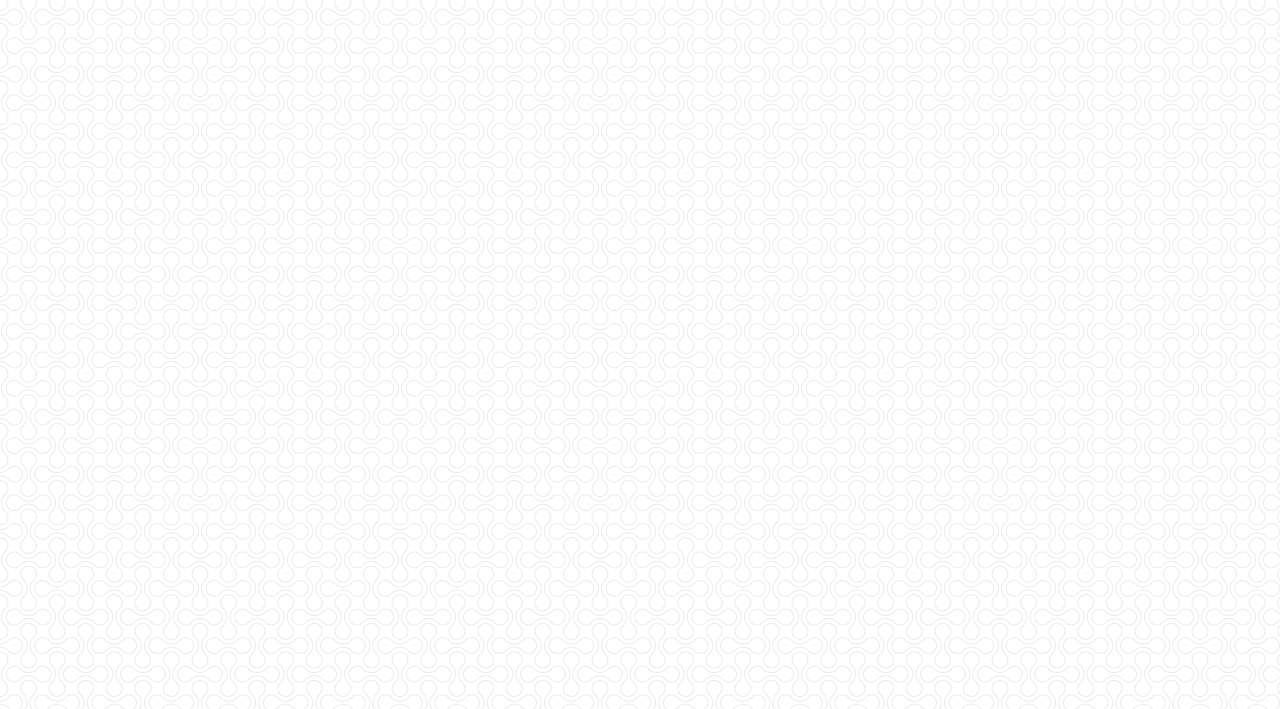
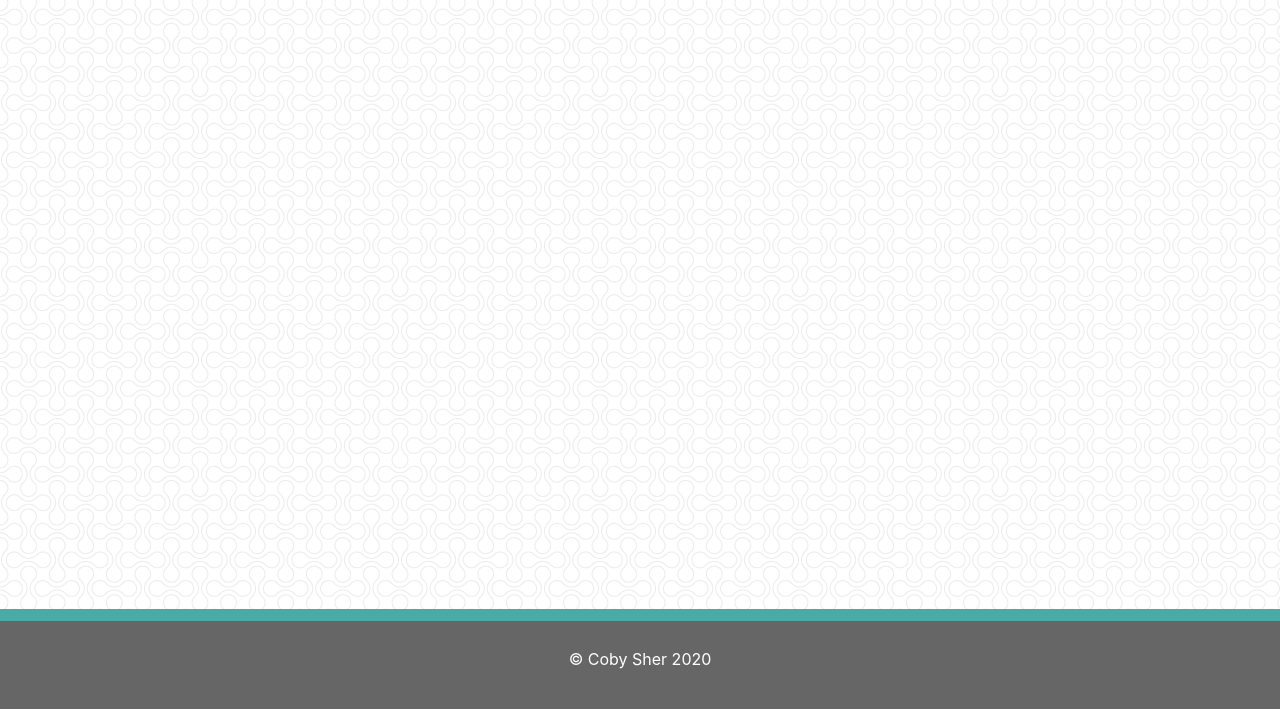
Before and after one commit to CobyPear/ResponsivePortfolio2, a plain HTML site: page index.html in a window 1280 px wide. Shown: the part 91-800 px from the top of the page. Drawn offline with nearby package versions, Linux system fonts and the light colour scheme.

Commit message:
added footer

```diff
--- a/index.html
+++ b/index.html
@@ -13,6 +13,7 @@
     <title>Coby Pear | Home</title>
 </head>
 <body>
+    <!-- Navbar -->
     <nav class="navbar navbar-expand navbar-fixed-top border-bottom">
         <div class="container">
           <a href="" class="navbar-brand brand-custom text-white header">Coby Pear</a>
@@ -23,6 +24,15 @@
             <li><a class="nav-link" href="#">Contact</a></li>
         </ul>
     </nav>
+    <!-- Navbar end -->
+
+    <!-- Footer -->
+    <footer class=" page-footer footer-bg py-0 border-top-custom borderbox mt-auto>
+        <div class="container">
+          <span class=" text-white text-custom">&copy; Coby Sher 2020</span>
+        </div>
+      </footer>
+      <!-- Footer end -->
 
 
     <!-- jQuery -->
--- a/style.css
+++ b/style.css
@@ -1,3 +1,4 @@
+/* body styling */
 body {
     background-image: url(../ResponsivePortfolio2/assets/double-bubble-outline.png);
     display: flex;
@@ -31,25 +32,34 @@ p, a {
     background-color: #ffffff;
 }
 
+/* Footer styles */
+.page-footer {
+    height: 100px;
+    background-color: #666666;
+}
+
+.text-custom {
+    display: flex;
+    justify-content: center;
+    line-height: 1.3em;
+    padding-top: 28px;
+}
+
+.border-top-custom {
+    border-top: 12px solid #4aaaa5;
+    margin-top: auto;
+}
+
 /* Media Queries */
 Small devices (landscape phones, 576px and up)
-@media (min-width: 576px) {
-    .brand-custom {
-        display: flex;
-        flex-direction: row;
-        justify-content: flex-start;
-}
+@media (min-width: 576px) {  }
+
 
 Medium devices (tablets, 768px and up)
-@media (min-width: 768px) {
-
-}
+@media (min-width: 768px) {   }
 
 Large devices (desktops, 992px and up)
 @media (min-width: 992px) { ... }
 
 Extra large devices (large desktops, 1200px and up)
-@media (min-width: 1200px) {
-
-    }
-}
+@media (min-width: 1200px) {    }
```
